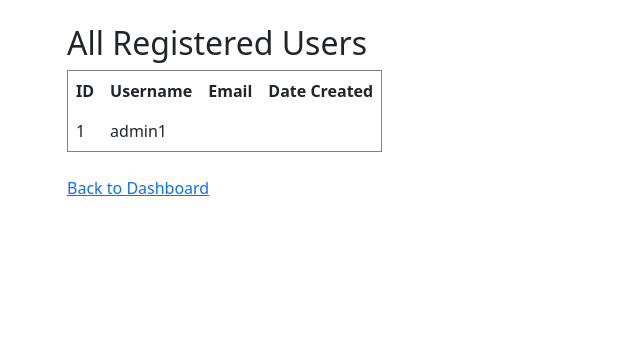
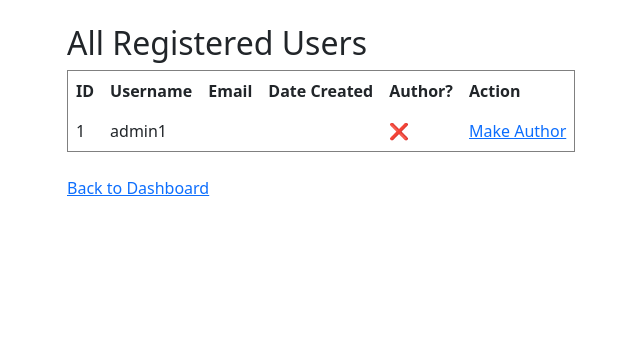
Before and after one commit to chavdaarpitsinh1248/Flask_projects, a Flask app: template manga_center/app/templates/admin/users.html in a window 1280 px wide. Shown: the part 74-425 px from the top of the page, without its empty margins (15-655 px from the left). Run offline with Flask 3, Linux system fonts and the light colour scheme; the template is opened without the code that fills it: values that come from a table or form of the project are taken from there, others are empty; some libraries are stand-ins or nearby versions.

Commit message:
Add files via upload

```diff
--- a/manga_center/app/__init__.py
+++ b/manga_center/app/__init__.py
@@ -22,10 +22,12 @@ def create_app():
     from app.routes.main import main_bp
     from app.routes.users import users_bp
     from app.routes.admin import admin_bp
+    from app.routes.author import author_bp
 
     app.register_blueprint(main_bp)
     app.register_blueprint(users_bp)
     app.register_blueprint(admin_bp)
+    app.register_blueprint(author_bp)
 
     #Import Models to make sure they are register
     from app import models
--- a/manga_center/app/routes/author.py
+++ b/manga_center/app/routes/author.py
@@ -26,8 +26,8 @@ def add_manga():
     form = MangaForm()
 
     if form.validate_on_submit():
-        title = form.title.data,
-        description = form.description.data,
+        title = form.title.data
+        description = form.description.data
         cover_image = None  # We'll add upload support later
 
         new_manga = Manga(
--- a/manga_center/app/templates/admin/users.html
+++ b/manga_center/app/templates/admin/users.html
@@ -11,6 +11,8 @@
                 <th>Username</th>
                 <th>Email</th>
                 <th>Date Created</th>
+                <th>Author?</th>
+                <th>Action</th>
             </tr>
         </thead>
         <tbody>
@@ -20,6 +22,20 @@
                 <td>{{ user.username }}</td>
                 <td>{{ user.email }}</td>
                 <td>{{ user.date_created.strftime('%Y-%m-%d %H:%M') }}</td>
+                <td>
+                    {% if user.author_profile %}
+                    ✅
+                    {% else %}
+                    ❌
+                    {% endif %}
+                </td>
+                <td>
+                    {% if not user.author_profile %}
+                    <a href="{{ url_for('admin.make_author', user_id=user.id) }}">Make Author</a>
+                    {% else %}
+                    Already Author
+                    {% endif %}
+                </td>
             </tr>
             {% endfor %}
         </tbody>
--- a/manga_center/app/templates/author/dashboard.html
+++ b/manga_center/app/templates/author/dashboard.html
@@ -9,7 +9,7 @@
     <div class="author-actions">
         <ul>
             <li><a href="#">View My Manga</a></li>
-            <li><a href="#">Add New Manga</a></li>
+            <li><a href="{{ url_for('author.add_manga') }}">Add New Manga</a></li>
             <li><a href="#">Managa Chapters</a></li>
             <li><a href="#">Edit Profile</a></li>
         </ul>
```
Also changed, not shown: manga_center/app/models.py (+21 -1 lines), manga_center/instance/manga_center.db.
